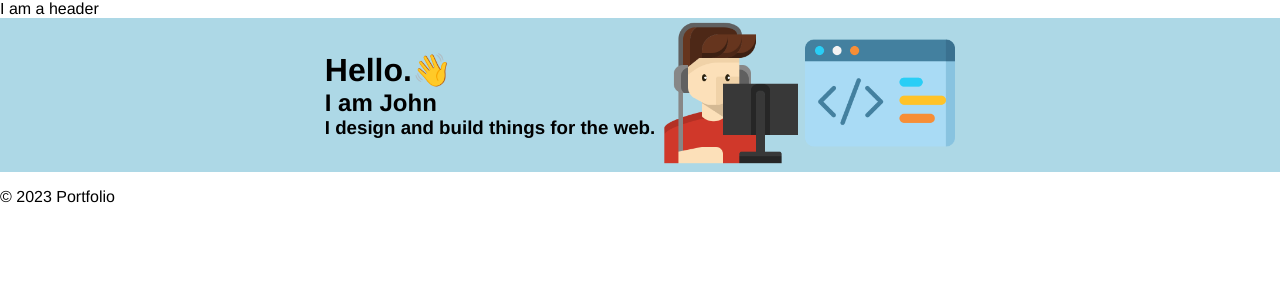
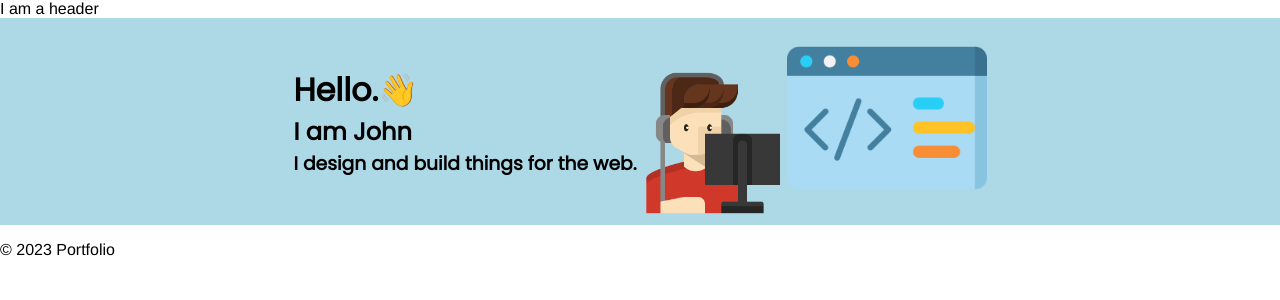
Before and after one commit to JohnXander/portfolio-2023, a Next.js app: page / in a window 1280 px wide. Shown: the top 300 px of the page. Built offline with nearby package versions, Linux system fonts and the light colour scheme.

Commit message:
add poppins font

```diff
--- a/package.json
+++ b/package.json
@@ -9,6 +9,7 @@
     "lint": "next lint"
   },
   "dependencies": {
+    "@next/font": "^13.1.1",
     "@types/node": "18.11.18",
     "@types/react": "18.0.26",
     "@types/react-dom": "18.0.10",
--- a/src/components/home/homepage.tsx
+++ b/src/components/home/homepage.tsx
@@ -20,8 +20,8 @@ export const HomePage = () => {
                     />
                     <Image
                         src={screenIcon}
-                        width={150}
-                        height={150}
+                        width={200}
+                        height={200}
                         alt={"screen"}
                     />
                 </div>
--- a/src/components/layout/main-layout.tsx
+++ b/src/components/layout/main-layout.tsx
@@ -1,11 +1,17 @@
 import { Footer } from '../footer/footer'
 import { Header } from '../header/header'
+import { Poppins } from '@next/font/google'
+
+const poppins = Poppins({
+  weight: '400',
+  subsets: ['latin'],
+})
 
 const MainLayout = ({ children }: any) => {
   return (
       <>
           <Header />
-          <main>{children}</main>
+          <main className={poppins.className}>{children}</main>
           <Footer />
       </>
   )
```
Also changed, not shown: 1 other file (tests, documents, lock files or other folders).
